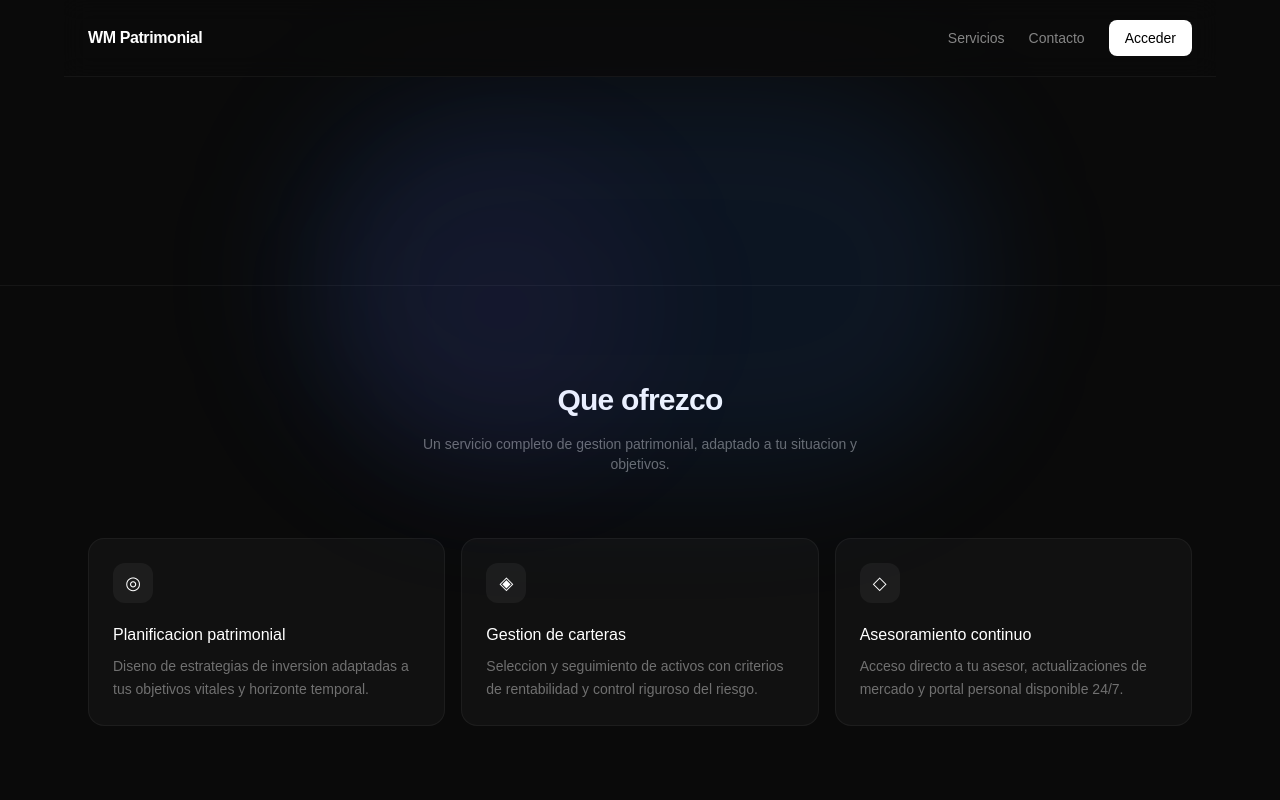
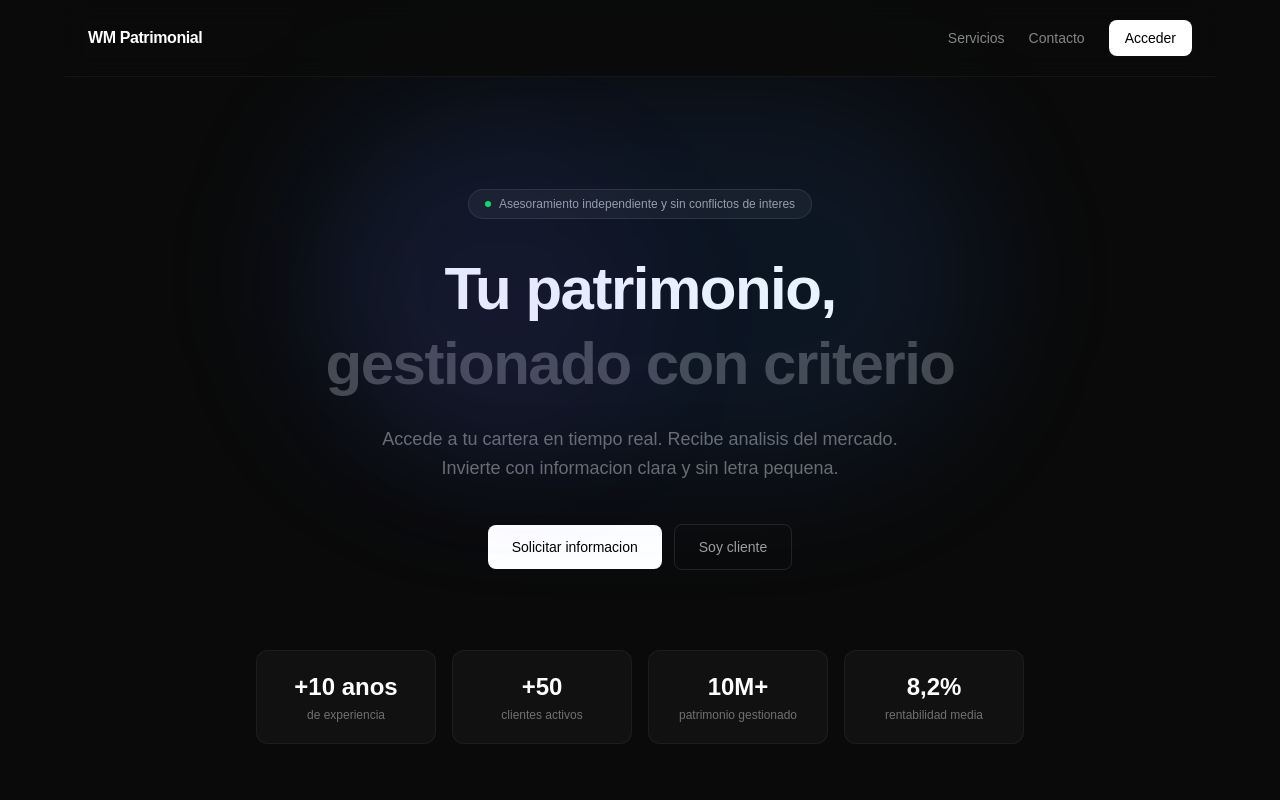
Before and after one commit to miguelluengo06598/web_marcos, a Next.js app: page / in a window 1280 px wide. Shown: the top 800 px of the page. Built offline with nearby package versions, Linux system fonts and the light colour scheme.

Commit message:
fix: animated landing without MotionValue error

```diff
--- a/src/app/page.tsx
+++ b/src/app/page.tsx
@@ -2,8 +2,7 @@
 
 import Link from "next/link"
 import ContactForm from "./ContactForm"
-import { motion, useScroll, useTransform } from "framer-motion"
-import { useRef } from "react"
+import { motion } from "framer-motion"
 
 const fadeUp = {
   hidden: { opacity: 0, y: 30 },
@@ -12,23 +11,17 @@ const fadeUp = {
 
 const stagger = {
   hidden: {},
-  show: { transition: { staggerChildren: 0.1 } },
+  show: { transition: { staggerChildren: 0.12 } },
 }
 
 export default function HomePage() {
-  const heroRef = useRef(null)
-  const { scrollYProgress } = useScroll({ target: heroRef, offset: ["start start", "end start"] })
-  const heroY = useTransform(scrollYProgress, [0, 1], [0, -80])
-  const heroOpacity = useTransform(scrollYProgress, [0, 0.6], [1, 0])
-
   return (
     <div className="min-h-screen bg-[#0a0a0a] text-white overflow-x-hidden">
 
-      {/* Nav */}
       <motion.nav
         initial={{ opacity: 0, y: -20 }}
         animate={{ opacity: 1, y: 0 }}
-        transition={{ duration: 0.5, ease: "easeOut" }}
+        transition={{ duration: 0.5 }}
         className="px-6 py-5 flex items-center justify-between max-w-6xl mx-auto border-b border-white/5 sticky top-0 z-50 bg-[#0a0a0a]/80 backdrop-blur-md"
       >
         <span className="font-semibold text-white tracking-tight">WM Patrimonial</span>
@@ -41,13 +34,10 @@ export default function HomePage() {
         </div>
       </motion.nav>
 
-      {/* Hero */}
-      <section ref={heroRef} className="max-w-6xl mx-auto px-6 pt-28 pb-24 text-center relative">
+      <section className="max-w-6xl mx-auto px-6 pt-28 pb-24 text-center relative">
         <div className="absolute top-0 left-1/2 -translate-x-1/2 w-[700px] h-[400px] bg-blue-500/10 rounded-full blur-3xl pointer-events-none" />
         <div className="absolute top-20 left-1/4 w-[300px] h-[300px] bg-purple-500/5 rounded-full blur-3xl pointer-events-none" />
 
-        <motion.style variants={heroOpacity}>
-          <motion.div style={{ y: heroY, opacity: heroOpacity }}>
         <motion.div
           initial={{ opacity: 0, scale: 0.95 }}
           animate={{ opacity: 1, scale: 1 }}
@@ -83,15 +73,21 @@ export default function HomePage() {
           transition={{ duration: 0.6, delay: 0.3 }}
           className="flex items-center justify-center gap-3"
         >
-              <a href="#contacto" className="bg-white text-black px-6 py-3 rounded-lg text-sm font-medium hover:bg-white/90 hover:scale-105 transition-all duration-200">
+          <motion.a
+            href="#contacto"
+            whileHover={{ scale: 1.04 }}
+            whileTap={{ scale: 0.97 }}
+            className="bg-white text-black px-6 py-3 rounded-lg text-sm font-medium"
+          >
             Solicitar informacion
-              </a>
-              <Link href="/login" className="border border-white/10 text-white/60 px-6 py-3 rounded-lg text-sm hover:bg-white/5 hover:text-white hover:scale-105 transition-all duration-200">
+          </motion.a>
+          <motion.div whileHover={{ scale: 1.04 }} whileTap={{ scale: 0.97 }}>
+            <Link href="/login" className="border border-white/10 text-white/60 px-6 py-3 rounded-lg text-sm hover:bg-white/5 hover:text-white transition-colors inline-block">
               Soy cliente
             </Link>
           </motion.div>
+        </motion.div>
 
-            {/* Stats */}
         <motion.div
           variants={stagger}
           initial="hidden"
@@ -107,18 +103,16 @@ export default function HomePage() {
             <motion.div
               key={stat.label}
               variants={fadeUp}
-                  className="bg-white/3 border border-white/5 rounded-xl p-5 text-center hover:bg-white/5 hover:border-white/10 transition-all duration-300"
+              whileHover={{ scale: 1.03, borderColor: "rgba(255,255,255,0.12)" }}
+              className="bg-white/3 border border-white/5 rounded-xl p-5 text-center"
             >
               <p className="text-2xl font-semibold text-white mb-1">{stat.value}</p>
               <p className="text-xs text-white/40">{stat.label}</p>
             </motion.div>
           ))}
         </motion.div>
-          </motion.div>
-        </motion.style>
       </section>
 
-      {/* Servicios */}
       <section id="servicios" className="py-24 border-t border-white/5">
         <div className="max-w-6xl mx-auto px-6">
           <motion.div
@@ -147,8 +141,8 @@ export default function HomePage() {
               <motion.div
                 key={s.title}
                 variants={fadeUp}
-                whileHover={{ scale: 1.02, borderColor: "rgba(255,255,255,0.15)" }}
-                className="bg-white/3 border border-white/5 rounded-2xl p-6 cursor-default transition-colors"
+                whileHover={{ scale: 1.02, borderColor: "rgba(255,255,255,0.12)" }}
+                className="bg-white/3 border border-white/5 rounded-2xl p-6"
               >
                 <div className="w-10 h-10 bg-white/5 rounded-xl flex items-center justify-center mb-5 text-lg">{s.icon}</div>
                 <h3 className="font-medium text-white mb-2">{s.title}</h3>
@@ -159,15 +153,14 @@ export default function HomePage() {
         </div>
       </section>
 
-      {/* Por que yo */}
       <section className="py-24 border-t border-white/5">
         <div className="max-w-6xl mx-auto px-6">
           <div className="grid grid-cols-2 gap-16 items-center">
             <motion.div
+              variants={stagger}
               initial="hidden"
               whileInView="show"
               viewport={{ once: true, margin: "-100px" }}
-              variants={stagger}
             >
               <motion.h2 variants={fadeUp} className="text-3xl font-semibold tracking-tight mb-6">
                 Sin conflictos de interes.<br />
@@ -179,13 +172,8 @@ export default function HomePage() {
                   "Transparencia total en comisiones y rentabilidades. Sin sorpresas.",
                   "Portal personal con tu cartera actualizada en tiempo real. Disponible 24/7.",
                   "Atencion directa y personalizada. No eres un numero.",
-                ].map((item, i) => (
-                  <motion.div
-                    key={item}
-                    variants={fadeUp}
-                    custom={i}
-                    className="flex gap-3 items-start"
-                  >
+                ].map((item) => (
+                  <motion.div key={item} variants={fadeUp} className="flex gap-3 items-start">
                     <span className="text-green-400 mt-0.5 flex-shrink-0">✓</span>
                     <p className="text-sm text-white/50 leading-relaxed">{item}</p>
                   </motion.div>
@@ -214,7 +202,7 @@ export default function HomePage() {
                       initial={{ width: 0 }}
                       whileInView={{ width: "45%" }}
                       viewport={{ once: true }}
-                      transition={{ duration: 1, delay: 0.3, ease: "easeOut" }}
+                      transition={{ duration: 1, delay: 0.3 }}
                       className="h-1 bg-blue-400 rounded-full"
                     />
                   </div>
@@ -227,7 +215,7 @@ export default function HomePage() {
                       initial={{ width: 0 }}
                       whileInView={{ width: "35%" }}
                       viewport={{ once: true }}
-                      transition={{ duration: 1, delay: 0.4, ease: "easeOut" }}
+                      transition={{ duration: 1, delay: 0.4 }}
                       className="h-1 bg-green-400 rounded-full"
                     />
                   </div>
@@ -239,7 +227,6 @@ export default function HomePage() {
         </div>
       </section>
 
-      {/* CTA */}
       <section className="py-24 border-t border-white/5">
         <div className="max-w-6xl mx-auto px-6 text-center">
           <motion.div
@@ -258,7 +245,7 @@ export default function HomePage() {
               href="#contacto"
               whileHover={{ scale: 1.05 }}
               whileTap={{ scale: 0.97 }}
-              className="bg-white text-black px-8 py-3 rounded-lg text-sm font-medium hover:bg-white/90 transition-colors inline-block"
+              className="bg-white text-black px-8 py-3 rounded-lg text-sm font-medium inline-block"
             >
               Solicitar consulta gratuita
             </motion.a>
@@ -266,7 +253,6 @@ export default function HomePage() {
         </div>
       </section>
 
-      {/* Contacto */}
       <section id="contacto" className="py-24 border-t border-white/5">
         <div className="max-w-lg mx-auto px-6">
           <motion.div
@@ -290,7 +276,6 @@ export default function HomePage() {
         </div>
       </section>
 
-      {/* Footer */}
       <footer className="border-t border-white/5 py-8">
         <div className="max-w-6xl mx-auto px-6 flex items-center justify-between">
           <span className="text-sm text-white/20">WM Patrimonial</span>
```
Lines whose indentation alone changed are shown as unchanged.
